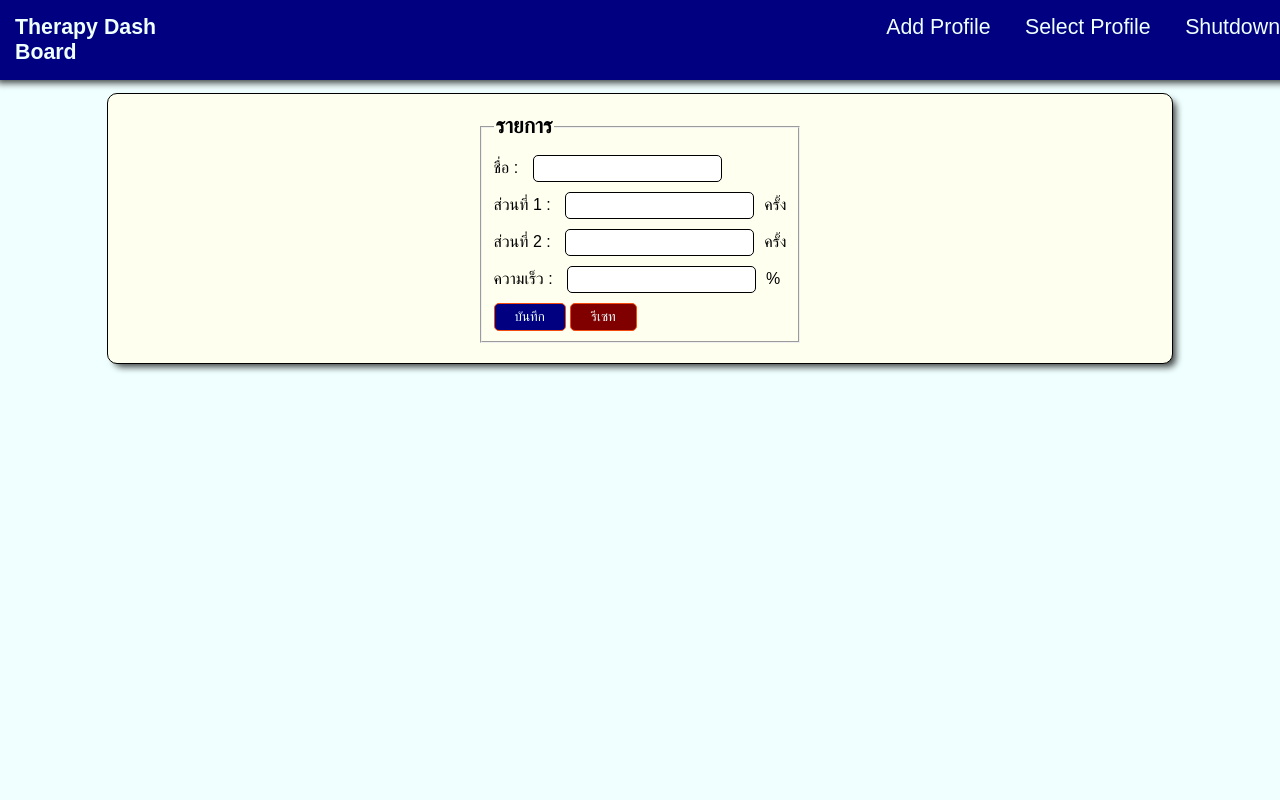
After one commit to ankworld/Rpi_Therapy, a Flask app: page /add_profile_page in a window 1280 px wide. The commit adds this page. Run offline with Flask 2, Linux system fonts and the light colour scheme.

Commit message:
Check point

```diff
--- /dev/null
+++ b/config/profile/ขนิษฐา.ini
@@ -0,0 +1,4 @@
+[profile]
+section1 = 1000
+section2 = 100
+speed = 20
--- /dev/null
+++ b/config/profile/ทดสอบ.ini
@@ -0,0 +1,4 @@
+[profile]
+section1 = 2
+section2 = 2
+speed = 200
--- /dev/null
+++ b/config/profile/นายสุชาติ.ini
@@ -0,0 +1,4 @@
+[profile]
+section1 = 5
+section2 = 6
+speed = 100
--- a/server.py
+++ b/server.py
@@ -1,4 +1,5 @@
-from flask import Flask, render_template
+from flask import Flask, render_template, request, url_for, redirect
+import profile
 
 app = Flask(__name__)
 
@@ -8,5 +9,43 @@ def index():
     return render_template('index.html')
 
 
+@app.route('/add_profile_page')
+def load_add_profile_page():
+    return render_template('add_profile.html')
+
+
+@app.route('/add_profile', methods=['POST'])
+def add_profile():
+    data = request.form
+    name = data['name']
+    section1 = data['round1']
+    section2 = data['round2']
+    speed = data['speed']
+
+    """
+    save Profile
+    """
+    profile_manager = profile.Profile()
+    profile_manager.add([section1, section2], speed)
+    profile_manager.write_config(name=name)
+    return redirect(url_for('index'))
+
+
+@app.route('/select_profile_page')
+def load_select_profile_page():
+    return render_template('select_profile.html')
+
+
+@app.route('/list_profile')
+def list_profile():
+    profile_manager = profile.Profile()
+    full_list = profile_manager.load_file()
+    list_file = profile_manager.load_file(option="file")
+    obj = {}
+    for i in range(len(list_file)):
+        obj[list_file[i]] = profile_manager.read_config(full_list[i])
+    return "opoopo"
+
+
 if __name__ == '__main__':
     app.run(debug=True, host='0.0.0.0')
--- a/static/css/index.css
+++ b/static/css/index.css
@@ -6,12 +6,12 @@ body {
     font-size: 100%;
     word-wrap: break-word;
     margin: 0px auto;
-    background-color: azure;
+    background-color: #f0ffff;
 }
 
 .titlebar {
     display: flex;
-    /*position: fixed;*/
+    position: fixed;
     font-size: 1em;
     font-weight: 400;
     border: 0;
@@ -54,12 +54,129 @@ nav li {
 }
 
 .dash_section {
-  height: 70vh;
+    display: flex;
+    flex-wrap: wrap;
+    height: 100%;
     width: 80%;
     border: 1px solid black;
     border-radius: 10px;
     margin: 0 auto;
-  margin-top: 50pt;
+    margin-top: 70pt;
     padding: 20px;
-  background-color: silkcorn;
+    background-color: #fffff0;
+    box-shadow: 5px 5px 7px -2px rgba(0, 0, 0, 0.75);
 }
+
+#idle {
+    align-self: center;
+    flex-grow: 1;
+    font-size: 96pt;
+    text-align: center;
+}
+
+.add_profile {
+    justify-content: center;
+    display: flex;
+    flex-grow: 1;
+}
+
+.add_profile legend {
+    font-size: 16pt;
+    font-weight: 800;
+}
+
+.row {
+    margin-top: 10px;
+}
+
+input[type=text] {
+    margin: 0 10px;
+    padding: 5px;
+    border: 1px solid #000;
+    -webkit-border-radius: 5px;
+    border-radius: 5px;
+}
+
+input[type=text]:focus {
+    border-color: #f0ffff;
+}
+
+button[type=button] {
+    border: 1px solid #000000;
+    color: #f0ffff;
+    background: #0080f0;
+    min-width: 100px;
+    padding: 5px 20px;
+    border-radius: 5px;
+}
+
+button[type=button]:hover {
+    background: #008080;
+}
+
+button[type=submit] {
+    border: 1px solid #f44c0e;
+    color: #f0ffff;
+    background: #000080;
+    padding: 5px 20px;
+    border-radius: 5px;
+}
+
+button[type=submit]:hover {
+    background: #008080;
+}
+
+button[type=reset] {
+    border: 1px solid #f44c0e;
+    color: #f0ffff;
+    background: #800000;
+    padding: 5px 20px;
+    border-radius: 5px;
+}
+
+button[type=reset]:hover {
+    background: #008080;
+}
+
+.article {
+    width: 100%;
+    flex-grow: 1;
+}
+
+.search_field {
+    width: 100%;
+}
+
+.ul_profile {
+    width: 100%;
+    -webkit-column-count: 2;
+    -moz-column-count: 2;
+    column-count: 2;
+    -webkit-column-width: 50%;
+    -moz-column-width: 50%;
+    column-width: 50%;
+    /*-webkit-column-gap: 4em;
+    -moz-column-gap: 4em;
+    column-gap: 4em;*/
+}
+
+.list_profile {
+    width: 90%;
+    text-align: left;
+    list-style: none;
+    margin-bottom: 10px;
+    /*margin-top: 10px;*/
+}
+
+.list_profile p {
+    font-size: 14pt;
+}
+
+.list_profile h1 {
+    font-size: 18pt;
+}
+
+.list_profile button {
+    text-align: left;
+    width: 100%;
+}
--- /dev/null
+++ b/static/js/index.js
@@ -0,0 +1,26 @@
+var data;
+
+function onload() {
+    console.log()
+}
+
+function search() {
+    var data = document.getElementsByClassName('search_field')[0].value
+    console.log(data);
+    var xmlhttp = new XMLHttpRequest();
+    xmlhttp.onreadystatechange = function() {
+        if (xmlhttp.readyState == XMLHttpRequest.DONE) {
+            if (xmlhttp.status == 200) {
+                console.log(xmlhttp.responseText)
+            } else if (xmlhttp.status == 400) {
+                alert('There was an error 400')
+            } else {
+                alert('something else other than 200 was returned')
+            }
+        }
+    };
+    xmlhttp.open("POST", "/select_profile/search")
+    xmlhttp.send("key=data")
+}
+
+window.onload = onload()
--- /dev/null
+++ b/templates/add_profile.html
@@ -0,0 +1,35 @@
+<!DOCTYPE html>
+<html>
+{% extends "base.html"%} {% block head %} {{super()}} {% endblock %}
+
+<body>
+    {% block header %} {{super()}} {% endblock %} {% block dash_content %} {% block add %}
+    <form class="add_profile" action="/add_profile" method="post">
+        <fieldset>
+            <legend>รายการ</legend>
+            <div class="row">
+                ชื่อ : <input type="text" name="name">
+            </div>
+            <div class="row">ส่วนที่ 1 :
+                <input type="text" name="round1">ครั้ง
+                <!-- <input type="text" name="time1">นาที -->
+            </div>
+            <div class="row">ส่วนที่ 2 :
+                <input type="text" name="round2">ครั้ง
+                <!-- <input type="text" name="time2">นาที -->
+            </div>
+            <div class="row">ความเร็ว :
+                <input type="text" name="speed">%
+            </div>
+            <div class="row">
+                <button type="submit" name="button">บันทึก</button>
+                <button type="reset" name="button">รีเซท</button>
+            </div>
+
+        </fieldset>
+    </form>
+    {% endblock %} {% endblock %}
+
+</body>
+
+</html>
--- a/templates/base.html
+++ b/templates/base.html
@@ -6,6 +6,7 @@
     <meta charset="utf-8">
     <title>Home Page</title>
     <link rel="stylesheet" type=text/css href="{{ url_for('static', filename='css/index.css') }}">
+    <script type=text/javascript src="{{url_for('static', filename='js/index.js') }}"></script>
     <meta name="viewport" content="width=device-width, initial-scale=1">
   {% endblock %}
 </head>
@@ -13,11 +14,11 @@
 <body>
   {% block header %}
   <header class="titlebar">
-      <h1 class="intro">Therapy Dash Board</h1>
+      <h1 class="intro"><a style="text-decoration:none;color:azure" href="/">Therapy Dash Board</a></h1>
       <nav class="navbar">
           <ul>
-              <li><a class="menu" href="#">Add Profile</a></li>
-              <li><a class="menu" href="#">Select Profile</a></li>
+              <li><a class="menu" href="add_profile_page">Add Profile</a></li>
+              <li><a class="menu" href="select_profile_page">Select Profile</a></li>
               <li><a class="menu" href="#">Shutdown</a></li>
           </ul>
       </nav>
```
Also changed, not shown: package.json (added, +25 -0 lines), profile.py (+13 -6 lines), templates/index.html (+2 -5 lines), templates/select_profile.html (added, +28 -0 lines), .eslintrc.json (added), res/webDesign.svg.png (added), res/webDesign_active.svg.png (added), res/webDesign_menu.svg.png (added), res/webDesign_profile.svg.png (added), 2 other files. Lines whose indentation alone changed are shown as unchanged.
